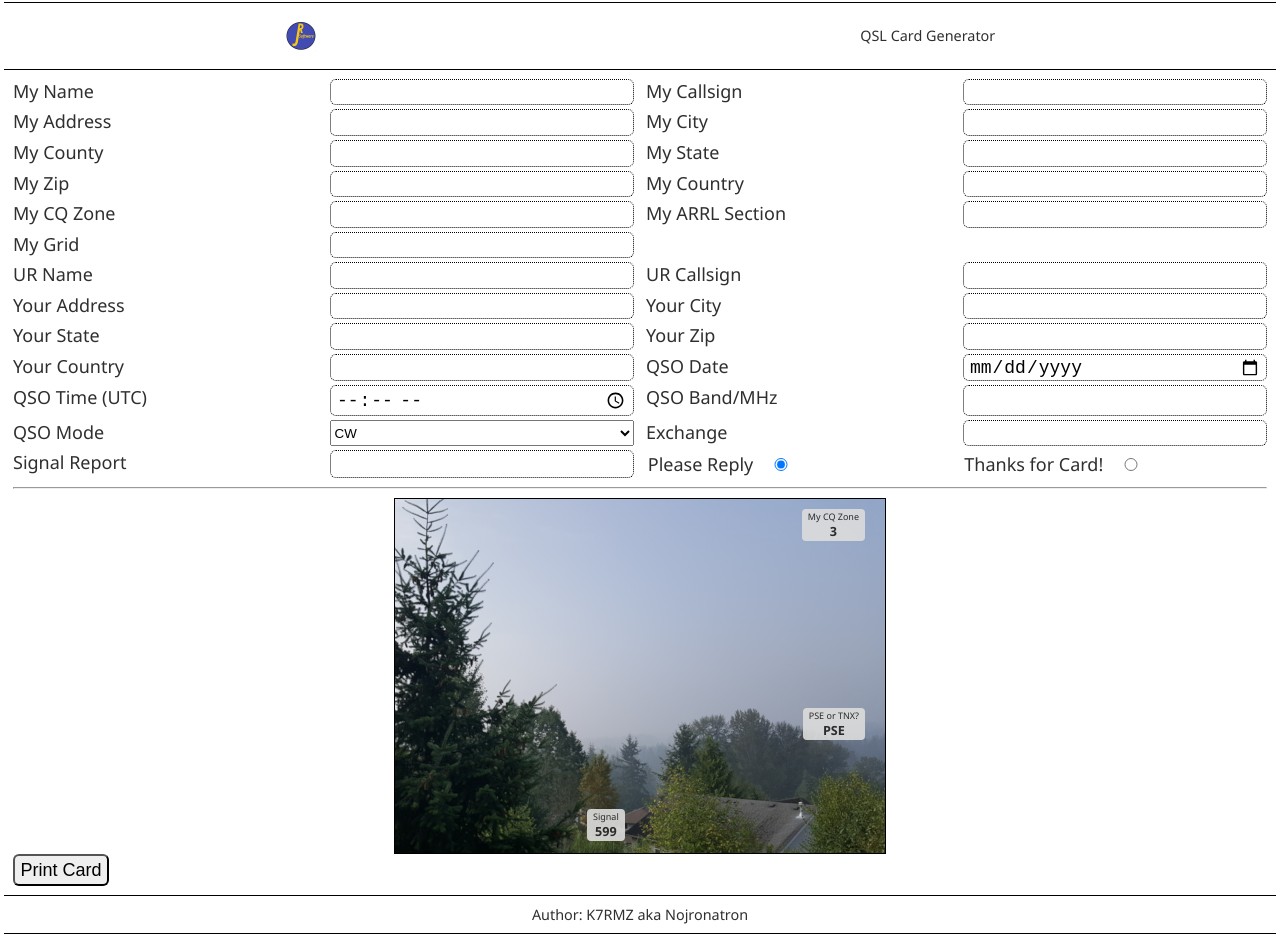
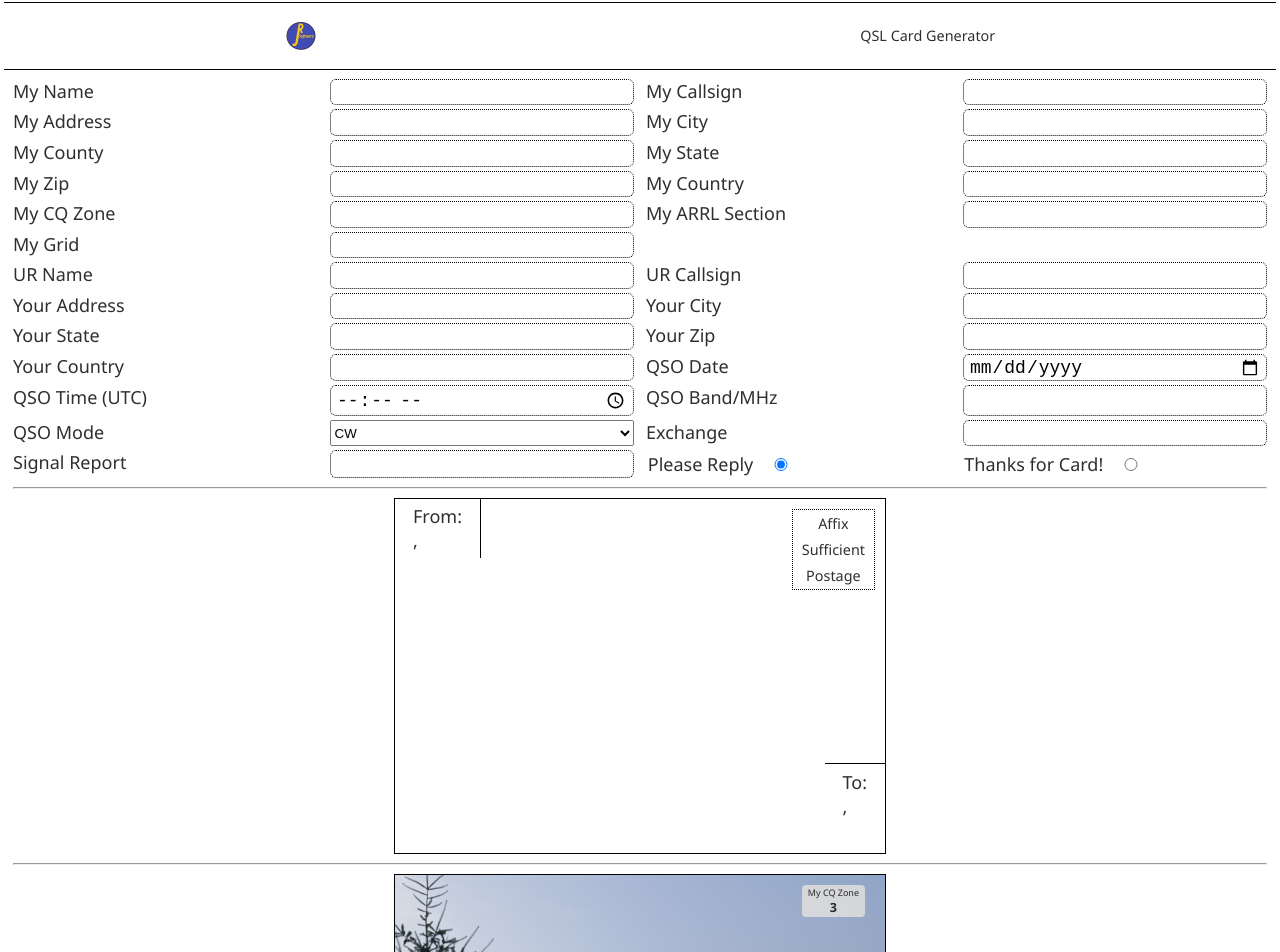
Before and after one commit to nojronatron/qsl-card-reactts, a React (Vite) app: page / in a window 1280 px wide. Shown: the top 952 px of the page. Built offline with nearby package versions, Linux system fonts and the light colour scheme.

Commit message:
Implement address side bits.

```diff
--- a/src/App.css
+++ b/src/App.css
@@ -28,6 +28,10 @@
   .qsl-card-label {
     font-weight: 300;
     font-size: 0.6rem;
+  }
+
+  .stamp-block {
+    visibility: hidden;
   }
 }
 
@@ -309,6 +313,54 @@
     font-weight: 300;
     font-size: 0.5rem;
   }
+
+  /* temp css for address side of postcard */
+
+  .address-card-container {
+    display: flex;
+    justify-content: center;
+    align-items: center;
+  }
+
+  .address-card-block {
+    /* set for 4x6 card - should change this to be dynamic */
+    width: 490px;
+    height: 354px;
+    position: relative;
+    border: black solid 1px;
+  }
+
+  .return-person-block-class {
+    max-width: fit-content;
+    padding: 0.3rem 1rem;
+    border-right: black solid 1px;
+  }
+
+  .addressee-block-class {
+    position: absolute;
+    max-width: fit-content;
+    padding: 0.3rem 1rem;
+    right: 0px;
+    bottom: 30px;
+    border-top: black solid 1px;
+  }
+
+  .stamp-block {
+    position: absolute;
+    width: max-content;
+    height: max-content;
+    top: 10px;
+    right: 10px;
+    text-align: center;
+    border: black dotted 1px;
+  }
+
+  .stamp-content {
+    font-size: 0.8rem;
+    padding: 0.2rem 0.5rem;
+  }
+
+  /* end temp css for address side of postcard */
 }
 
 button {
--- a/src/App.tsx
+++ b/src/App.tsx
@@ -1,21 +1,14 @@
 import { useState } from 'react';
+import AddressCard from './components/AddressCard';
 import FooterComponent from './components/FooterComponent';
 import HeaderComponent from './components/HeaderComponent';
 import MyInfoForm from './components/MyInfoForm';
 import {
-  PostcardReturnAddress,
-  PostcardReturnName,
-  PostCardReturnCityStatePost,
-  PostcardReturnCountry,
-  PostcardSenderMessage,
+  PostcardReturnAddressElement,
+  PostcardAddresseeElement,
 } from './components/PostcardAddressSideLeft';
-import {
-  PostcardRecipientAddress,
-  PostcardRecipientName,
-  PostcardRecipientCityStatePost,
-  PostcardRecipientCountry,
-} from './components/PostcardAddressSideRight';
 import QslCard from './components/QslCard';
+import StampElement from './components/StampElement';
 import UrInfoForm from './components/UrInfoForm';
 import './App.css';
 import './print.css';
@@ -186,24 +179,6 @@ function App() {
     <div>
       {printVisibility ? (
         <div className='print-visible'>
-          <PostcardReturnAddress returnAddress={myReturnAddress} />
-          <PostcardReturnName returnName={myName} />
-          <PostCardReturnCityStatePost
-            returnCity={myCity}
-            returnState={myState}
-            returnZip={myReturnZip}
-          />
-          <PostcardReturnCountry returnCountry={myCountry} />
-          <PostcardSenderMessage senderMessage={pseTnx} />
-          <PostcardRecipientAddress senderAddress={urAddress} />
-          <PostcardRecipientName name={urname} />
-          <PostcardRecipientCityStatePost
-            city={urCity}
-            state={urState}
-            zip={urZip}
-          />
-          <PostcardRecipientCountry country={urCountry} />
-
           <QslCard>
             <TextFieldPart cardKey='My Name' cardValue={myName} />
             <CallsignPart
@@ -235,6 +210,9 @@ function App() {
             <TextFieldPart cardKey='Signal' cardValue={qsoSignal.toString()} />
             <PseTnxPart cardKey='PSE TNX' cardValue={pseTnx} />
           </QslCard>
+          <button className='print-button' onClick={handlePrintChange}>
+            Return To Form
+          </button>
         </div>
       ) : (
         <div className='print-hidden'>
@@ -248,6 +226,34 @@ function App() {
             <div>
               <UrInfoForm urInfoHandlerCallback={handleSetInfoData} />
             </div>
+            <hr />
+            <AddressCard>
+              <PostcardReturnAddressElement
+                cardKey='return person'
+                cardId='return person block'
+                cardClassName='return-person-block-class'
+                personName={myName}
+                personCallsign={myCallsign}
+                personAddress={myReturnAddress}
+                personCity={myCity}
+                personState={myState}
+                personZip={myReturnZip}
+                personCountry={myCountry}
+              />
+              <PostcardAddresseeElement
+                cardKey='addressee'
+                cardId='addressee block'
+                cardClassName='addressee-block-class'
+                personName={urname}
+                personCallsign={urCallsign}
+                personAddress={urAddress}
+                personCity={urCity}
+                personState={urState}
+                personZip={urZip}
+                personCountry={urCountry}
+              />
+              <StampElement />
+            </AddressCard>
             <hr />
             <QslCard>
               <TextFieldPart cardKey='My Name' cardValue={myName} />
--- a/src/components/PostcardAddressSideLeft.tsx
+++ b/src/components/PostcardAddressSideLeft.tsx
@@ -1,64 +1,101 @@
-const PostcardReturnAddress: React.FC<{ returnAddress: string }> = ({
-  returnAddress,
+const PostcardReturnAddressElement: React.FC<{
+  cardKey: string;
+  cardId: string;
+  cardClassName: string;
+  personName: string;
+  personCallsign: string;
+  personAddress: string;
+  personCity: string;
+  personState: string;
+  personZip: string;
+  personCountry: string;
+}> = ({
+  cardKey,
+  cardId,
+  cardClassName,
+  personName,
+  personCallsign,
+  personAddress,
+  personCity,
+  personState,
+  personZip,
+  personCountry,
 }) => {
+  const [itemKey, itemId] = GetKeyAndId({ cardKey, iam: cardId });
+  // className='return-name-block'
+  console.log('PostCardReturnAddressElement is rendering itemId:', itemId);
+
   return (
-    <div className='return-address-block'>
-      <div className='return-address-label'>Return Address:</div>
-      <div className='return-address-content'>{returnAddress}</div>
+    <div key={itemKey} className={cardClassName}>
+      <div className='return-label-from'>From:</div>
+      <div className='return-label-name'>
+        {personName} {personCallsign}
+      </div>
+      <div className='return-label-address'>{personAddress}</div>
+      <div className='return-label-city-state-zip'>
+        {personCity}, {personState} {personZip}
+      </div>
+      <div className='return-label-country'>{personCountry}</div>
     </div>
   );
 };
 
-const PostcardReturnName: React.FC<{ returnName: string }> = ({
-  returnName,
+const PostcardAddresseeElement: React.FC<{
+  cardKey: string;
+  cardId: string;
+  cardClassName: string;
+  personName: string;
+  personCallsign: string;
+  personAddress: string;
+  personCity: string;
+  personState: string;
+  personZip: string;
+  personCountry: string;
+}> = ({
+  cardKey,
+  cardId,
+  cardClassName,
+  personName,
+  personCallsign,
+  personAddress,
+  personCity,
+  personState,
+  personZip,
+  personCountry,
 }) => {
+  const [itemKey, itemId] = GetKeyAndId({ cardKey, iam: cardId });
+  // className='addressee-name-block'?
+  console.log('PostCardAddresseeElement is rendering itemId:', itemId);
+
   return (
-    <div className='return-name-block'>
-      <div className='return-name-label'>Return Name:</div>
-      <div className='return-name-content'>{returnName}</div>
+    <div key={itemKey} className={cardClassName}>
+      <div className='return-label-from'>To:</div>
+      <div className='return-label-name'>
+        {personName} {personCallsign}
+      </div>
+      <div className='return-label-address'>{personAddress}</div>
+      <div className='return-label-city-state-zip'>
+        {personCity}, {personState} {personZip}
+      </div>
+      <div className='return-label-country'>{personCountry}</div>
     </div>
   );
 };
 
-const PostCardReturnCityStatePost: React.FC<{
-  returnCity: string;
-  returnState: string;
-  returnZip: string;
-}> = ({ returnCity, returnState, returnZip }) => {
-  return (
-    <div className='return-city-block'>
-      <div className='return-city-label'>Return City:</div>
-      <div className='return-city-content'>{returnCity}</div>
-    </div>
-  );
+const GetKeyAndId = ({
+  iam,
+  cardKey,
+}: {
+  iam: string;
+  cardKey: string;
+}): string[] => {
+  const lowerKey = cardKey
+    .toLowerCase()
+    .replace(/\s/g, '-')
+    .replace(/\(|\)|\//g, '');
+  const returnLabelKey = `${iam}-${lowerKey}`;
+  const valueId = `${iam}-${lowerKey}-value`;
+  return [returnLabelKey, valueId];
 };
 
-const PostcardReturnCountry: React.FC<{ returnCountry: string }> = ({
-  returnCountry,
-}) => {
-  return (
-    <div className='return-country-block'>
-      <div className='return-country-label'>Return Country:</div>
-      <div className='return-country-content'>{returnCountry}</div>
-    </div>
-  );
-};
-
-const PostcardSenderMessage: React.FC<{ senderMessage: string }> = ({
-  senderMessage,
-}) => {
-  return (
-    <div className='sender-message-block'>
-      <div className='sender-message-label'>Sender Message:</div>
-      <div className='sender-message-content'>{senderMessage}</div>
-    </div>
-  );
-};
-
-export {
-  PostcardReturnAddress,
-  PostcardReturnName,
-  PostCardReturnCityStatePost,
-  PostcardReturnCountry,
-  PostcardSenderMessage,
-};
+export { PostcardReturnAddressElement, PostcardAddresseeElement };
--- /dev/null
+++ b/src/components/StampElement.tsx
@@ -0,0 +1,11 @@
+const StampElement: React.FC = ({}) => {
+  return (
+    <div className='stamp-block'>
+      <div className='stamp-content'>Affix</div>
+      <div className='stamp-content'>Sufficient</div>
+      <div className='stamp-content'>Postage</div>
+    </div>
+  );
+};
+
+export default StampElement;
```
